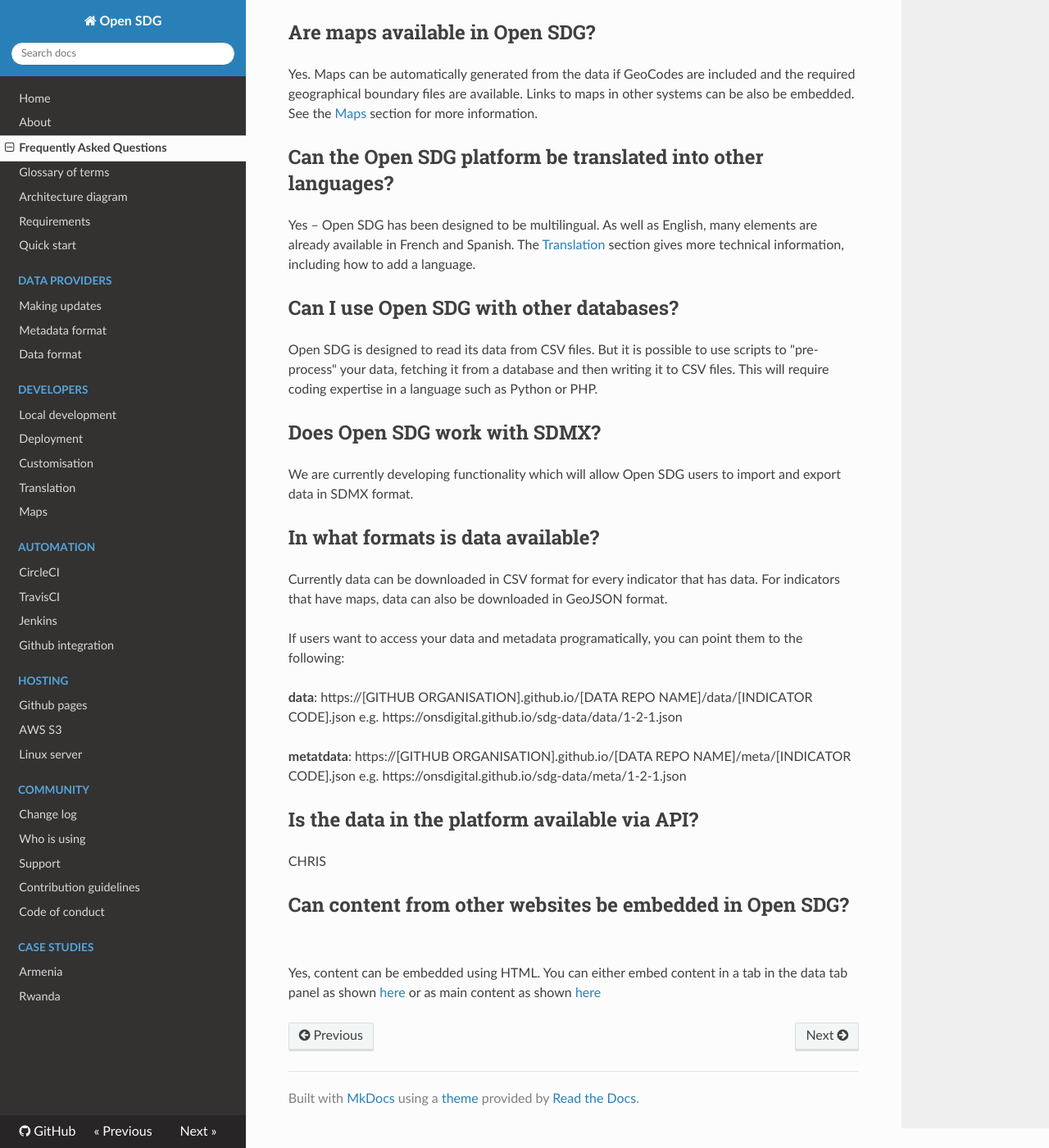
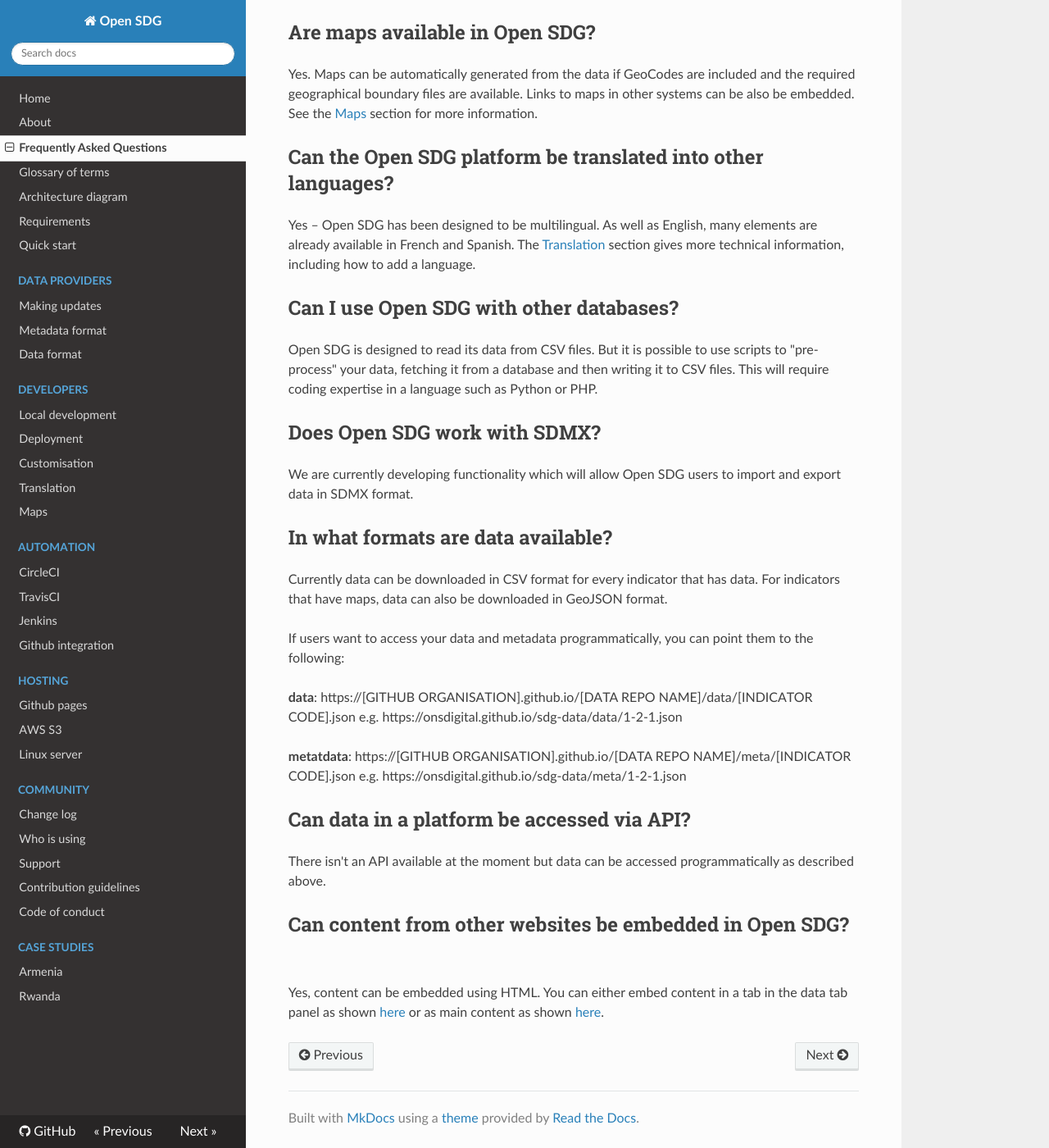
Before and after one commit to open-sdg/open-sdg, an MkDocs documentation site: the page built from docs/faq.md, in a window 1280 px wide and 1400 px high, scrolled down 649 px. Shown: the whole window at 82% size. Built offline with MkDocs 1.6.1, drawn with Linux system fonts in a browser that asks for light colours; nearby versions of some CDN libraries; old or Windows-style settings are respelled for this version of MkDocs.

Commit message:
Update faq.md

```diff
--- a/docs/faq.md
+++ b/docs/faq.md
@@ -40,20 +40,21 @@
 
 We are currently developing functionality which will allow Open SDG users to import and export data in SDMX format.
 
-## In what formats is data available?
+## In what formats are data available?
 
 Currently data can be downloaded in CSV format for every indicator that has data. For indicators that have maps, data can also be downloaded in GeoJSON format.
 
-If users want to access your data and metadata programatically, you can point them to the following:
+If users want to access your data and metadata programmatically, you can point them to the following:
 
 **data**: https://[GITHUB ORGANISATION].github.io/[DATA REPO NAME]/data/[INDICATOR CODE].json e.g. https://onsdigital.github.io/sdg-data/data/1-2-1.json
 
 **metatdata**: https://[GITHUB ORGANISATION].github.io/[DATA REPO NAME]/meta/[INDICATOR CODE].json e.g. https://onsdigital.github.io/sdg-data/meta/1-2-1.json
 
-## Is the data in the platform available via API?
+## Can data in a platform be accessed via API?
 
-CHRIS
+There isn't an API available at the moment but data can be accessed programmatically as described above.
+
 
 ## Can content from other websites be embedded in Open SDG?
 
-Yes, content can be embedded using HTML. You can either embed content in a tab in the data tab panel as shown [here](https://sustainabledevelopment-uk.github.io/3-4-2/) or as main content as shown [here](https://sustainabledevelopment-uk.github.io/17-13-1/)
+Yes, content can be embedded using HTML. You can either embed content in a tab in the data tab panel as shown [here](https://sustainabledevelopment-uk.github.io/3-4-2/) or as main content as shown [here](https://sustainabledevelopment-uk.github.io/17-13-1/).
```
